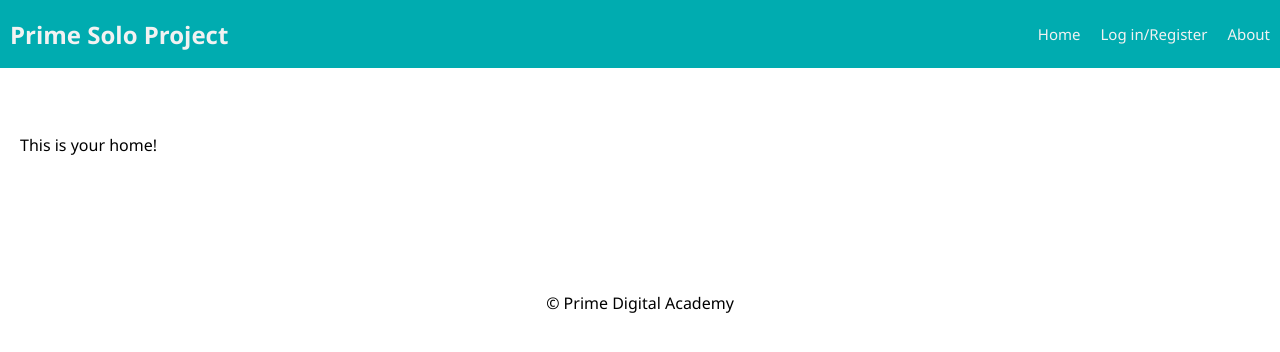
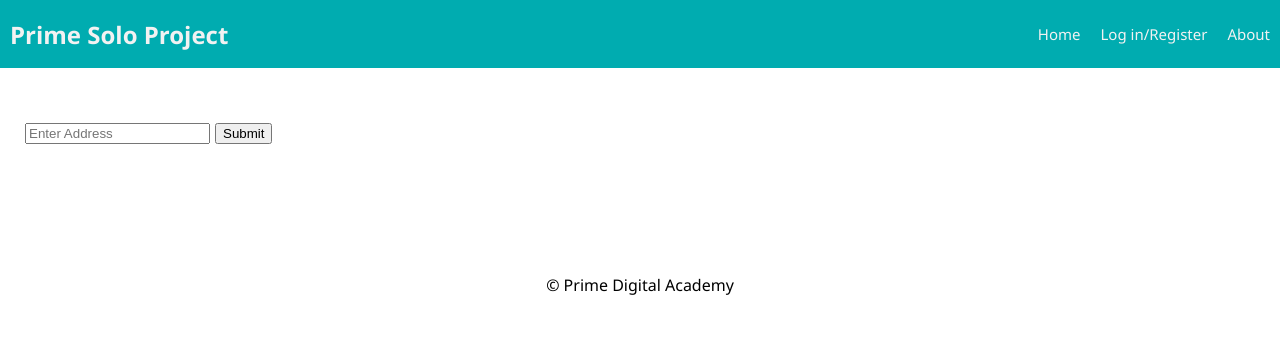
Before and after one commit to FarmerCooper/solo-project, a React (Create React App) app: page /#/home in a window 1280 px wide. Shown: the top 352 px of the page. Built offline with nearby package versions, Linux system fonts and the light colour scheme; no server answers.

Commit message:
add user input, set state/dispatch for address

```diff
--- a/src/components/HomePage/HomePage.jsx
+++ b/src/components/HomePage/HomePage.jsx
@@ -1,10 +1,29 @@
-import React from 'react';
+import React, {useState} from 'react';
+import {useDispatch} from 'react-redux';
 
-function HomePage() {
+function HomePage(props) {
+
+    const dispatch = useDispatch();
+
+    const [address, setAddress] = useState('')
+
+    const handleSubmit = (event) => {
+        event.preventDefault();
+
+        dispatch({type: 'FETCH_GEOCODING', payload: address});
+    }
+
     return (
       <div className="container">
         <div>
-          <p>This is your home!</p>
+          <form onSubmit={handleSubmit}>
+            <input type="text"
+            placeholder='Enter Address'
+            onChange={(event) => setAddress(event.target.value)}
+            value={address}
+            />
+            <button type="submit">Submit</button>
+          </form>
         </div>
       </div>
     );
```
